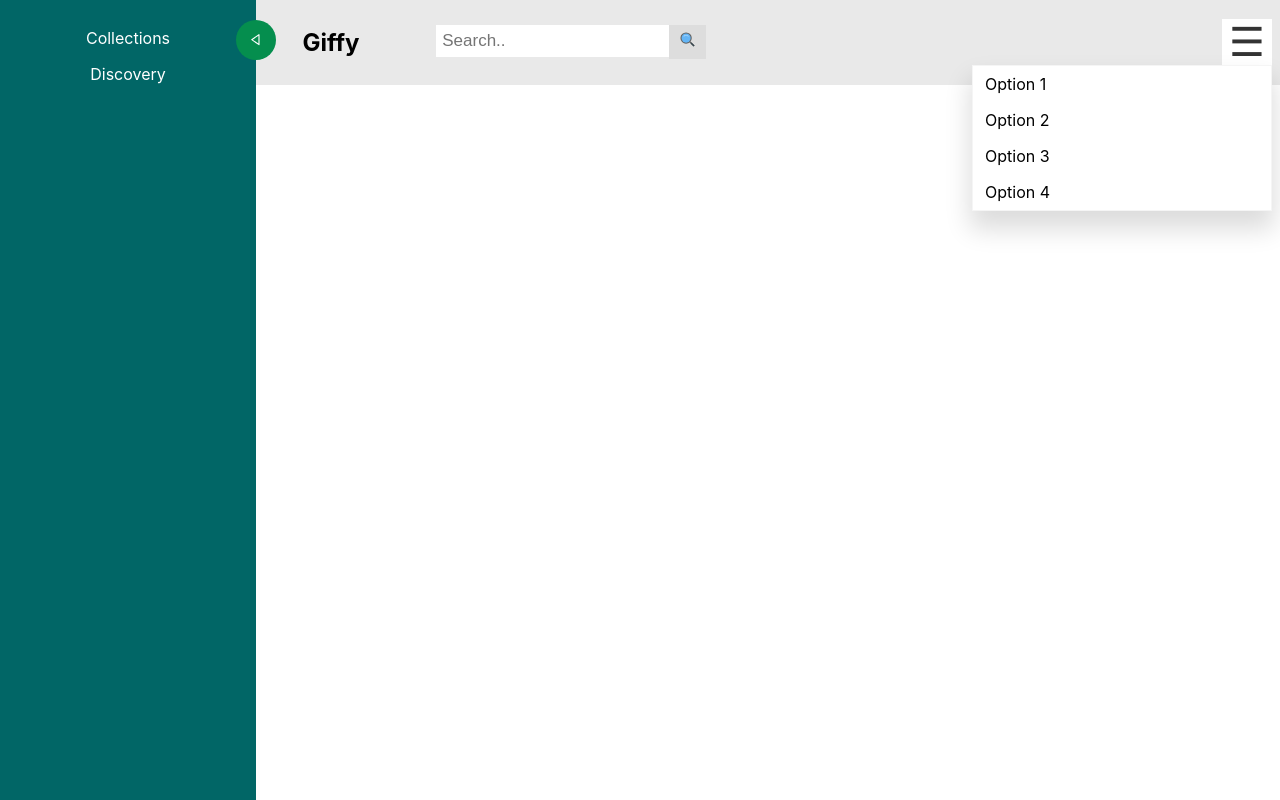
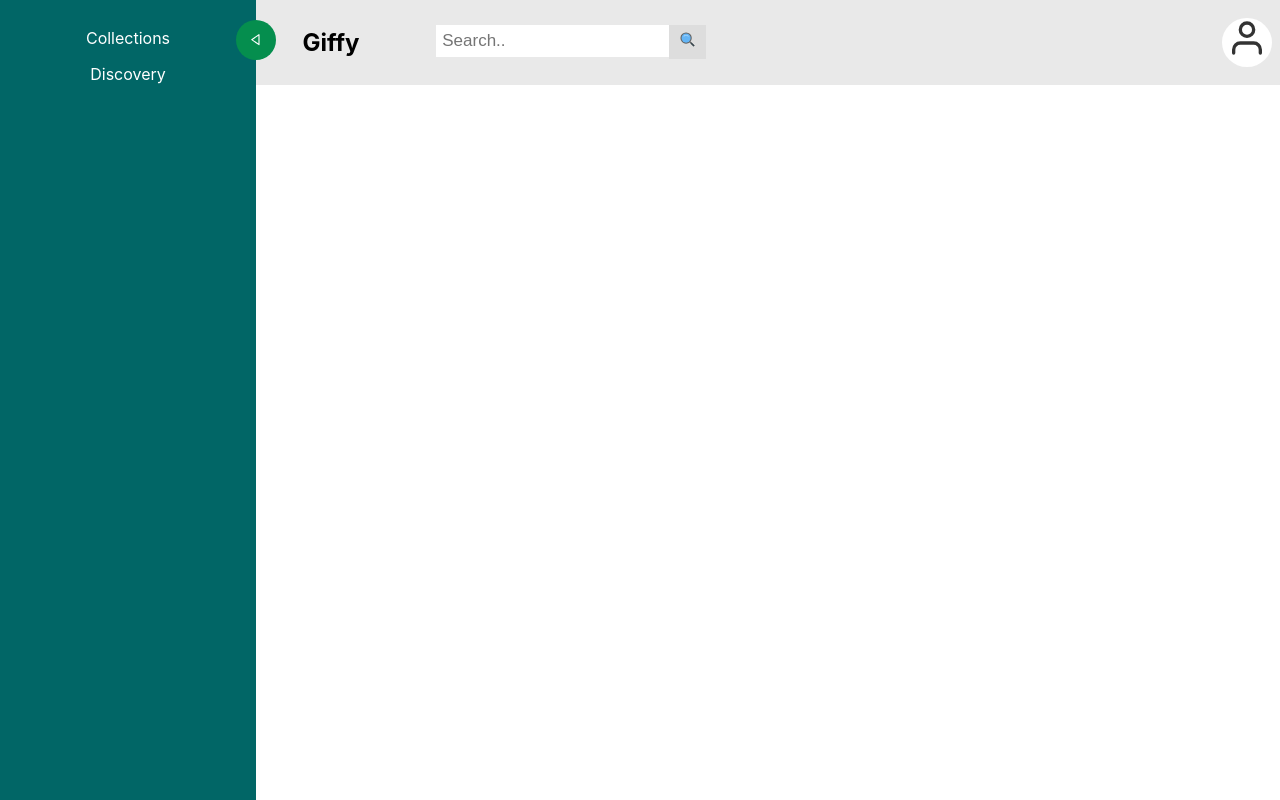
Before and after one commit to hungnguyen3/Giffy, a Next.js app in the folder webapp/: page / in a window 1280 px wide. Built offline with nearby package versions, Linux system fonts and the light colour scheme.

Commit message:
user button styling

```diff
--- a/webapp/components/TopNav.tsx
+++ b/webapp/components/TopNav.tsx
@@ -1,8 +1,11 @@
 import styles from '../styles/TopNav.module.scss';
 import { FcSearch } from 'react-icons/fc';
+import { FiUser } from 'react-icons/fi';
 import Link from 'next/link';
+import { useState } from 'react';
 
 const TopNav = () => {
+	const [open, setOpen] = useState(false);
 	return (
 		<nav>
 			<div className={styles.TopNav}>
@@ -16,16 +19,23 @@
 					<div className={styles.searchContainer}>
 						<form action="/action_page.php">
 							<input type="text" placeholder="Search.." name="search" />
-							<button type="submit">
+							<button type="submit" className={styles.button}>
 								<FcSearch></FcSearch>
 							</button>
 						</form>
 					</div>
 				</div>
 				<div className={styles.menuContainer}>
-					<button type="button" className={styles.userButton}>
-						☰
+					<button
+						type="button"
+						className={styles.userButton}
+						onClick={() => {
+							setOpen(!open);
+						}}
+					>
+						<FiUser />
 					</button>
+					{open ? (
 						<div className={styles.dropdown}>
 							<ul>
 								<li>Option 1</li>
@@ -34,6 +44,9 @@
 								<li>Option 4</li>
 							</ul>
 						</div>
+					) : (
+						<div></div>
+					)}
 				</div>
 			</div>
 		</nav>
--- a/webapp/styles/TopNav.module.scss
+++ b/webapp/styles/TopNav.module.scss
@@ -48,6 +48,7 @@
 			padding: 0;
 			width: 50px;
 			border: 0;
+			border-radius: 50%;
 			background-color: #fff;
 			color: #333;
 			cursor: pointer;
```
Lines whose indentation alone changed are shown as unchanged.
